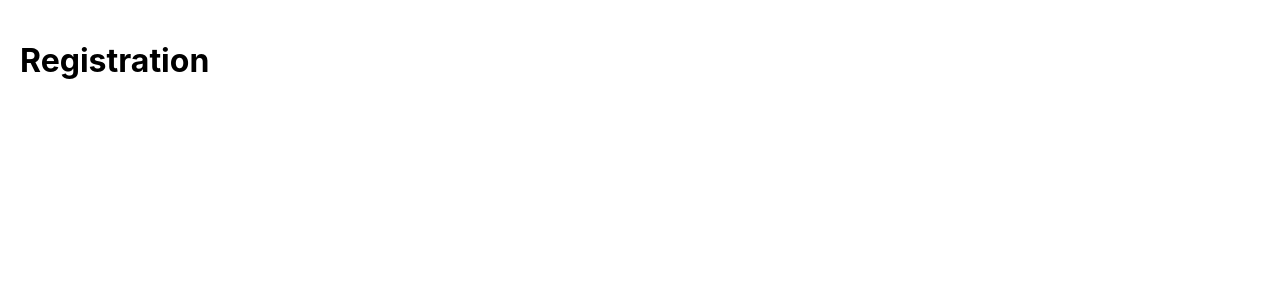
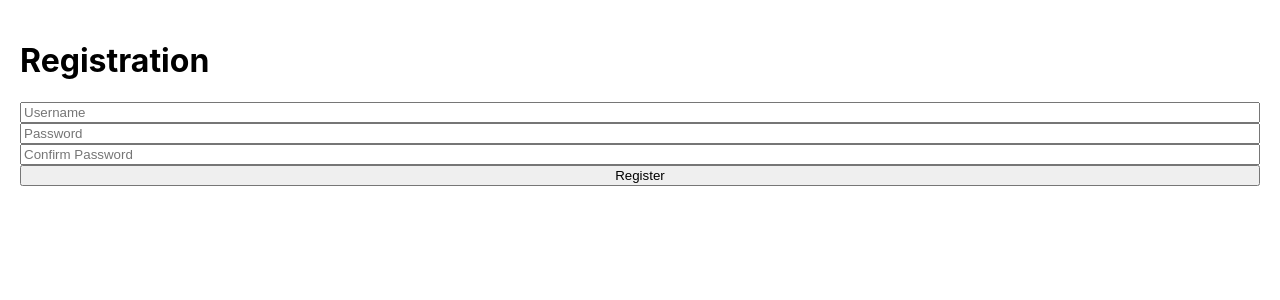
Before and after one commit to jasonyu0100/TeamChat, a React (Create React App) app in the folder frontend/: page /register in a window 1280 px wide. Shown: the top 300 px of the page. Built offline with nearby package versions, Linux system fonts and the light colour scheme.

Commit message:
added a 'registration field' as a flex child to the registration page, + basic potential registration field options..?

```diff
--- a/frontend/src/components/pages/RegistrationPage.js
+++ b/frontend/src/components/pages/RegistrationPage.js
@@ -1,5 +1,9 @@
 export default function RegistrationPage() {
     return <div className="content">
         <h1>Registration</h1>
+        <input autocomplete="off" autofocus class="registration-field" name="username" placeholder="Username" type="text"/>
+        <input class="registration-field" name="password" placeholder="Password" type="password"/>
+        <input class="registration-field" name="confirmation" placeholder="Confirm Password" type="password"/>
+        <button class="btn btn-primary" type="submit">Register</button>
     </div>
 }
--- a/frontend/src/css/general.scss
+++ b/frontend/src/css/general.scss
@@ -29,3 +29,8 @@
   justify-content: center;
   background-color: #C3F1A4
 }
+
+.registration-field {
+  flex: 1;
+
+}
```
